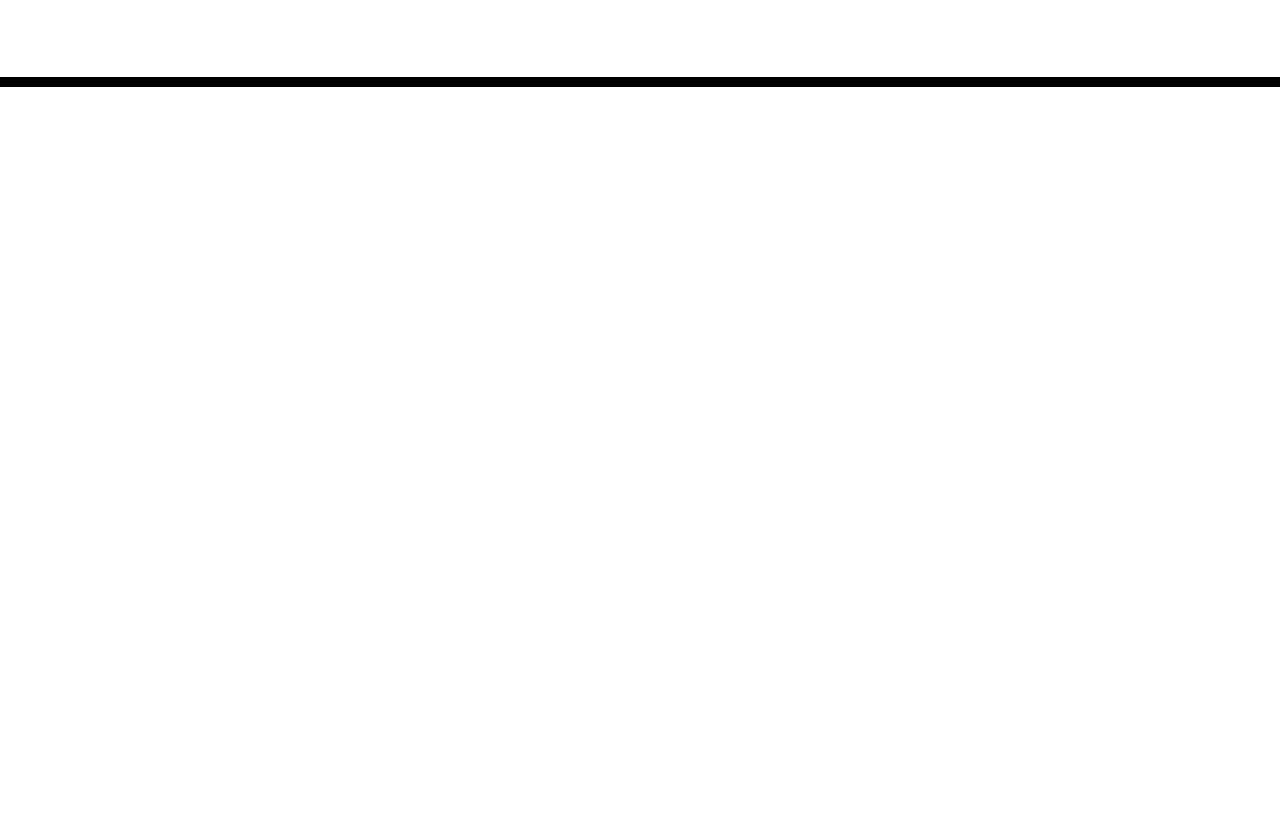
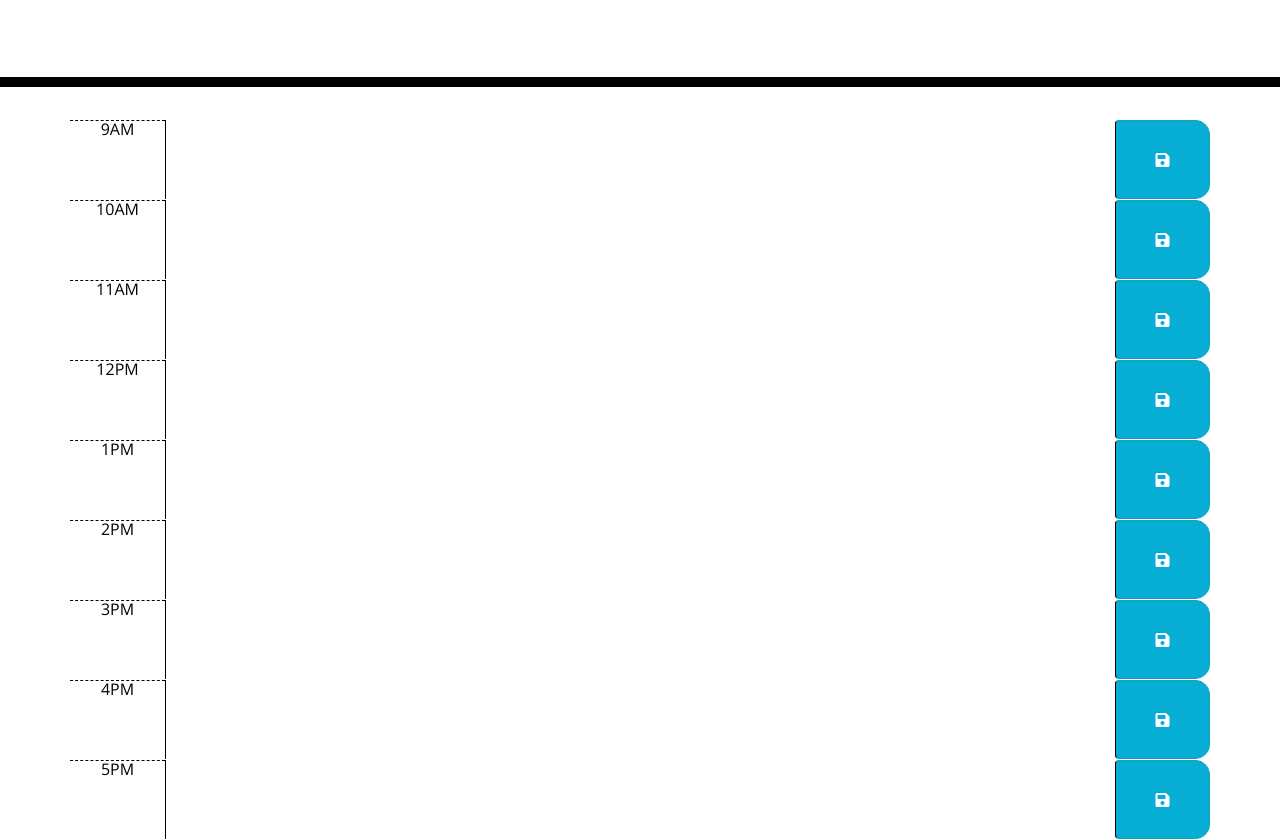
Before and after one commit to spbhanda/work-day-schedule, a plain HTML site: page index.html in a window 1280 px wide. Shown: the part 181-1020 px from the top of the page. Before the commit the page ends 800 px from the top, so only its background shows below. Drawn offline with nearby package versions, Linux system fonts and the light colour scheme; files that its build step writes are made by us from their sources.

Commit message:
html setup

```diff
--- a/index.html
+++ b/index.html
@@ -1,24 +1,15 @@
 <!DOCTYPE html>
 <html lang="en">
+
 <head>
   <meta charset="UTF-8" />
   <meta name="viewport" content="width=device-width, initial-scale=1.0" />
   <meta http-equiv="X-UA-Compatible" content="ie=edge" />
-    <link
-      rel="stylesheet"
-      href="https://stackpath.bootstrapcdn.com/bootstrap/4.3.1/css/bootstrap.min.css"
-    />
-    <link
-      rel="stylesheet"
-      href="https://use.fontawesome.com/releases/v5.8.1/css/all.css"
-      integrity="sha384-50oBUHEmvpQ+1lW4y57PTFmhCaXp0ML5d60M1M7uH2+nqUivzIebhndOJK28anvf"
-      crossorigin="anonymous"
-    />
-    <link
-      href="https://fonts.googleapis.com/css?family=Open+Sans&display=swap"
-      rel="stylesheet"
-    />
-    <link rel="stylesheet" href="style.css" />
+  <link rel="stylesheet" href="https://stackpath.bootstrapcdn.com/bootstrap/4.3.1/css/bootstrap.min.css" />
+  <link rel="stylesheet" href="https://use.fontawesome.com/releases/v5.8.1/css/all.css"
+    integrity="sha384-50oBUHEmvpQ+1lW4y57PTFmhCaXp0ML5d60M1M7uH2+nqUivzIebhndOJK28anvf" crossorigin="anonymous" />
+  <link href="https://fonts.googleapis.com/css?family=Open+Sans&display=swap" rel="stylesheet" />
+  <link rel="stylesheet" href="./assets/css/style.css" />
   <title>Work Day Scheduler</title>
 </head>
 
@@ -30,9 +21,55 @@
   </header>
   <div class="container">
     <!-- Timeblocks go here -->
+    <div class="row time-block">
+      <div class="col-md-1 hour">9AM</div>
+      <textarea id="09" class="col-md-10 description"></textarea>
+      <button class="col-md-1 btn btn-info saveBtn" data-hour="9AM"><i class="fas fa-save"></i></button>
     </div>
-
+    <div class="row time-block">
+      <div class="col-md-1 hour">10AM</div>
+      <textarea id="10" class="col-md-10 description"></textarea>
+      <button class="col-md-1 btn btn-info saveBtn" data-hour="10AM"><i class="fas fa-save"></i></button>
+    </div>
+    <div class="row time-block">
+      <div class="col-md-1 hour">11AM</div>
+      <textarea id="11" class="col-md-10 description"></textarea>
+      <button class="col-md-1 btn btn-info saveBtn" data-hour="11AM"><i class="fas fa-save"></i></button>
+    </div>
+    <div class="row time-block">
+      <div class="col-md-1 hour">12PM</div>
+      <textarea id="12" class="col-md-10 description"></textarea>
+      <button class="col-md-1 btn btn-info saveBtn" data-hour="12PM"><i class="fas fa-save"></i></button>
+    </div>
+    <div class="row time-block">
+      <div class="col-md-1 hour">1PM</div>
+      <textarea id="13" class="col-md-10 description"></textarea>
+      <button class="col-md-1 btn btn-info saveBtn" data-hour="1PM"><i class="fas fa-save"></i></button>
+    </div>
+    <div class="row time-block">
+      <div class="col-md-1 hour">2PM</div>
+      <textarea id="14" class="col-md-10 description"></textarea>
+      <button class="col-md-1 btn btn-info saveBtn" data-hour="2PM"><i class="fas fa-save"></i></button>
+    </div>
+    <div class="row time-block">
+      <div class="col-md-1 hour">3PM</div>
+      <textarea id="15" class="col-md-10 description"></textarea>
+      <button class="col-md-1 btn btn-info saveBtn" data-hour="3PM"><i class="fas fa-save"></i></button>
+    </div>
+    <div class="row time-block">
+      <div class="col-md-1 hour">4PM</div>
+      <textarea id="16" class="col-md-10 description"></textarea>
+      <button class="col-md-1 btn btn-info saveBtn" data-hour="4PM"><i class="fas fa-save"></i></button>
+    </div>
+    <div class="row time-block">
+      <div class="col-md-1 hour">5PM</div>
+      <textarea id="17" class="col-md-10 description"></textarea>
+      <button class="col-md-1 btn btn-info saveBtn" data-hour="5PM"><i class="fas fa-save"></i></button>
+    </div>
+  </div>
   <script src="https://code.jquery.com/jquery-3.4.1.min.js"></script>
   <script src="https://cdnjs.cloudflare.com/ajax/libs/moment.js/2.24.0/moment.min.js"></script>
+  <script src="./assets/js/script.js"></script>
 </body>
+
 </html>
```
Lines whose indentation alone changed are shown as unchanged.
